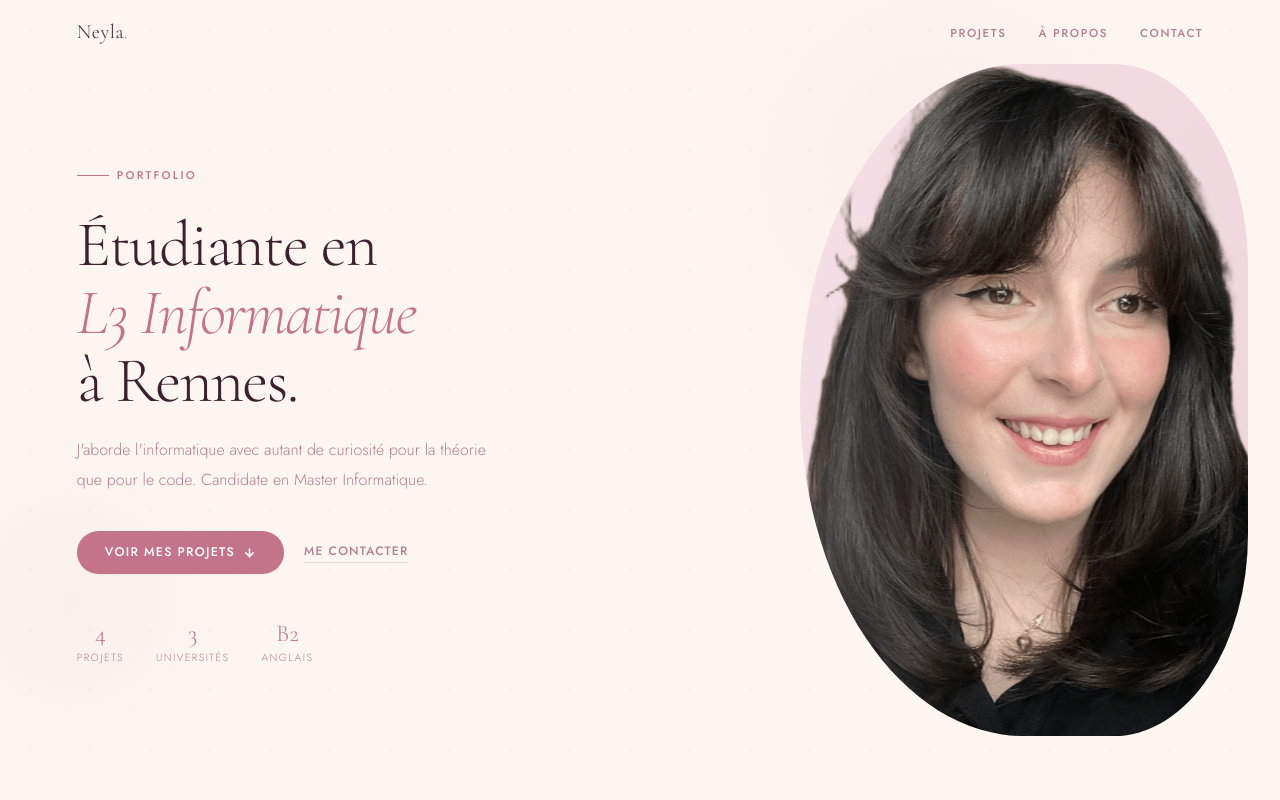
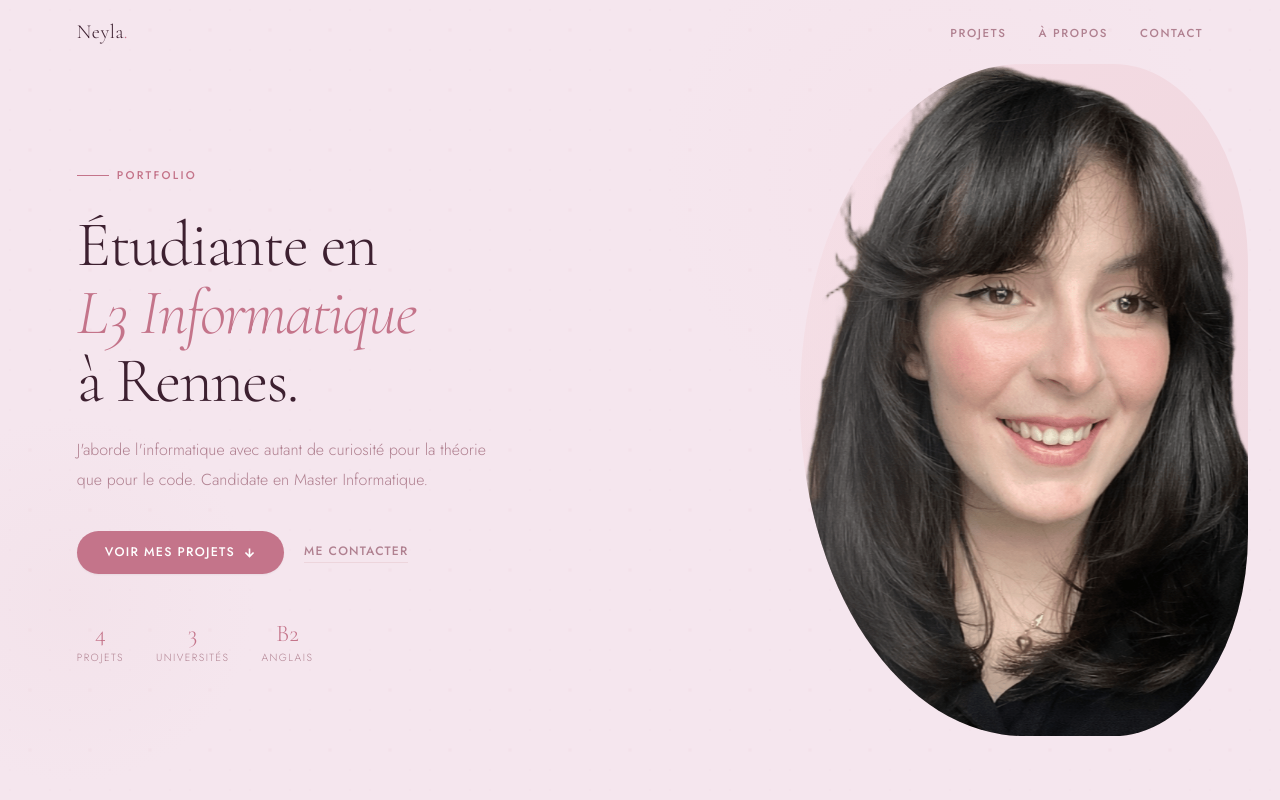
Before and after one commit to neylharoune/SITE_FINAL, a Next.js app: page / in a window 1280 px wide. Shown: the top 800 px of the page. Built offline with nearby package versions, Linux system fonts and the light colour scheme.

Commit message:
newcolor

```diff
--- a/app/globals.css
+++ b/app/globals.css
@@ -5,15 +5,15 @@
 @tailwind utilities;
 
 :root {
-  --bg: #FDF6F0;
-  --surface: #FFFFFF;
-  --surface2: #FAF0F4;
-  --border: #EDD5DC;
+  --bg: #F5E6EE;
+  --surface: #FDF0F5;
+  --surface2: #EDD5E2;
+  --border: #D9A8BB;
   --ink: #3D2030;
   --muted: #B08090;
   --accent: #C4748A;
   --accent2: #E8A0B0;
-  --blush: #F5DCE4;
+  --blush: #E8C4D4;
 }
 
 html { scroll-behavior: smooth; }
```
